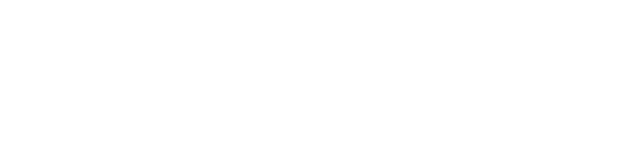
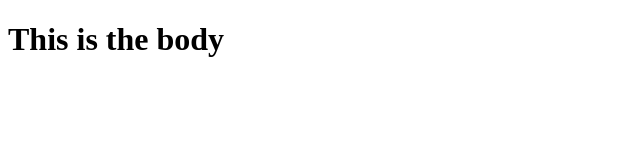
Before and after one commit to Nicolaeadrian/LearnWebhookTest, a plain HTML site: page index.html in a window 1280 px wide. Shown: the whole page, without its empty margins (0-640 px from the left). Drawn offline with Linux system fonts and the light colour scheme.

Commit message:
Added the title

```diff
--- a/index.html
+++ b/index.html
@@ -7,6 +7,7 @@
     <link rel="stylesheet" href="style.css">
 </head>
 <body>
+    <h1>This is the body</h1>
     <script src="main.js"></script>
 </body>
 </html>
```
